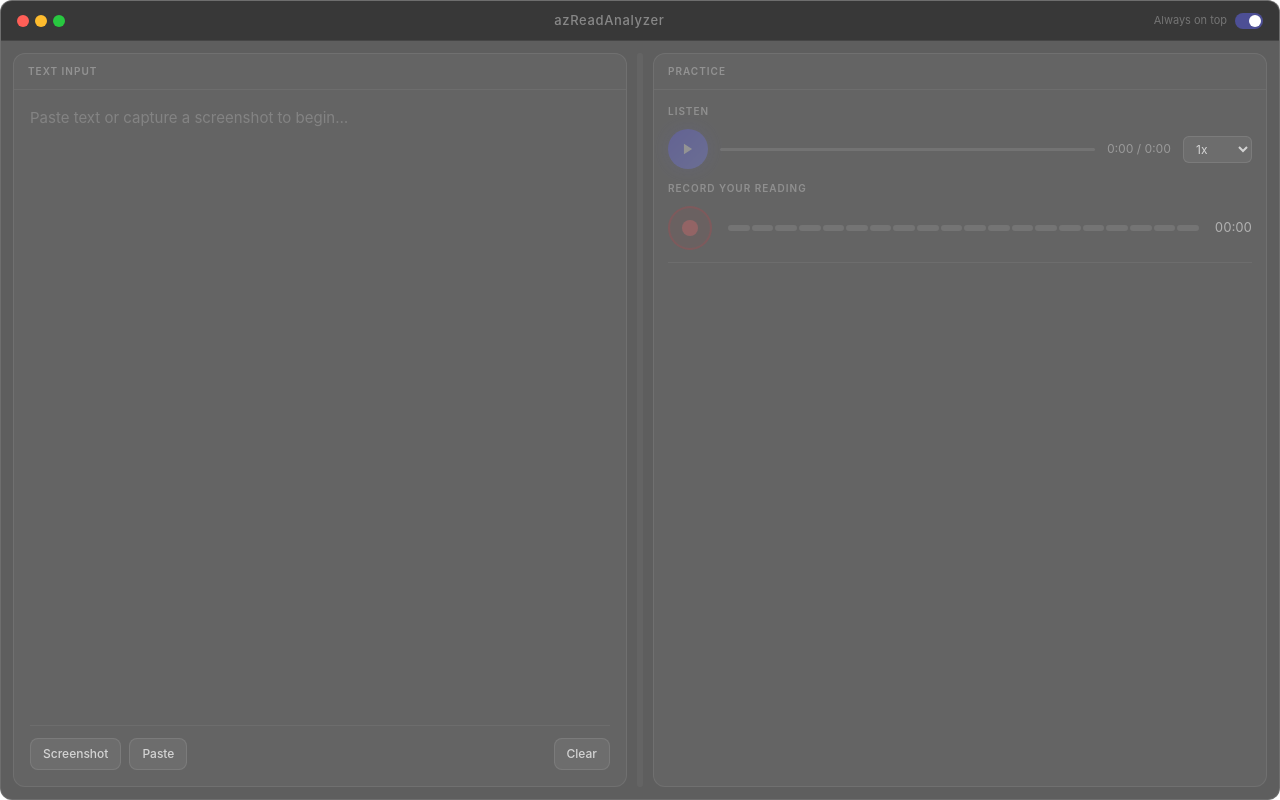
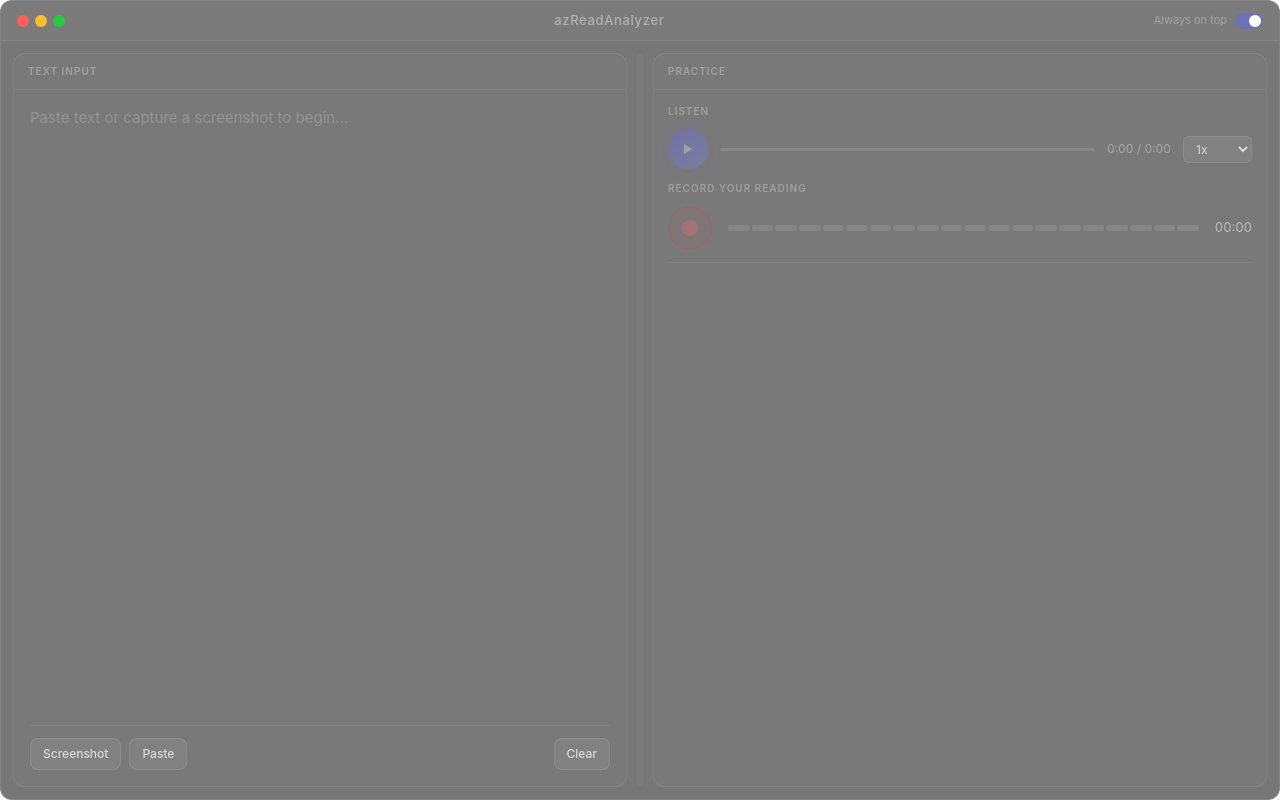
Before and after one commit to yaominzh/azReadAnalyzer, a React (Vite) app: page / in a window 1280 px wide. Built offline with nearby package versions, Linux system fonts and the light colour scheme.

Commit message:
feat(frost): single CSS-variable frost layer + de-stack panels

```diff
--- a/src/App.tsx
+++ b/src/App.tsx
@@ -36,11 +36,11 @@
   const stop = (e: React.MouseEvent) => e.stopPropagation();
 
   return (
-    <div className="flex flex-col h-screen rounded-xl overflow-hidden border border-white/10 bg-[#080808]/65 backdrop-blur-2xl">
+    <div className="flex flex-col h-screen rounded-xl overflow-hidden border border-white/10 az-frost">
       {/* Custom titlebar — whole bar drags the window (data-tauri-drag-region) */}
       <div
         data-tauri-drag-region
-        className="titlebar flex items-center justify-between px-4 h-10 bg-black/40 border-b border-white/[0.07] flex-shrink-0"
+        className="titlebar flex items-center justify-between px-4 h-10 bg-white/[0.03] border-b border-white/[0.07] flex-shrink-0"
       >
         {/* macOS traffic lights — functional */}
         <div className="group flex gap-1.5">
@@ -88,7 +88,7 @@
       <div className="flex-1 p-3 overflow-hidden">
         <Group orientation="horizontal" className="gap-2.5 h-full">
           <Panel id="left" defaultSize={50} minSize={30}>
-            <div className="h-full rounded-xl bg-white/[0.04] border border-white/[0.08] flex flex-col">
+            <div className="h-full rounded-xl bg-white/[0.02] border border-white/[0.08] flex flex-col">
               <p className="px-3.5 py-2.5 text-[10px] font-semibold tracking-widest uppercase text-white/30 border-b border-white/[0.06]">
                 Text Input
               </p>
@@ -101,7 +101,7 @@
           </Panel>
           <Separator className="w-1.5 rounded-full bg-white/[0.04] hover:bg-white/10 transition-colors" />
           <Panel id="right" defaultSize={50} minSize={30}>
-            <div className="h-full rounded-xl bg-white/[0.04] border border-white/[0.08] flex flex-col overflow-y-auto">
+            <div className="h-full rounded-xl bg-white/[0.02] border border-white/[0.08] flex flex-col overflow-y-auto">
               <p className="px-3.5 py-2.5 text-[10px] font-semibold tracking-widest uppercase text-white/30 border-b border-white/[0.06]">
                 Practice
               </p>
--- a/src/index.css
+++ b/src/index.css
@@ -35,3 +35,19 @@
 
 /* Window dragging now uses data-tauri-drag-region on the titlebar (the
    -webkit-app-region approach is unreliable in Tauri). */
+
+:root {
+  --az-bg-alpha: 0.55;   /* Frosted preset default */
+  --az-blur: 16px;
+}
+
+/* Single frosted-glass layer — the desktop shows through, blurred. */
+.az-frost {
+  background: rgba(8, 8, 8, var(--az-bg-alpha, 0.55));
+  -webkit-backdrop-filter: blur(var(--az-blur, 16px));
+  backdrop-filter: blur(var(--az-blur, 16px));
+}
+/* Legibility fallback if backdrop-filter is unsupported. */
+@supports not ((backdrop-filter: blur(1px)) or (-webkit-backdrop-filter: blur(1px))) {
+  .az-frost { background: rgba(8, 8, 8, 0.92); }
+}
```
